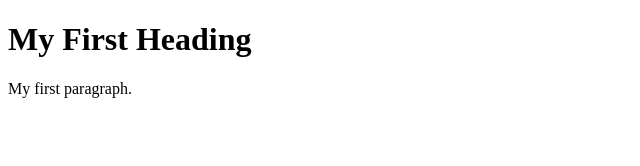
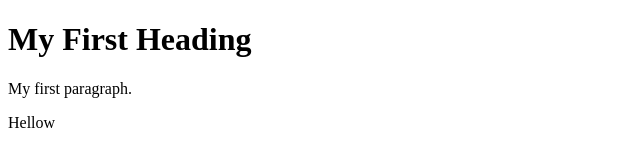
Before and after one commit to puttinanH/demo, a plain HTML site: page index.html in a window 1280 px wide. Shown: the full height of the page, 0-640 px from the left. Drawn offline with Linux system fonts and the light colour scheme.

Commit message:
add span hello

```diff
--- a/index.html
+++ b/index.html
@@ -5,7 +5,7 @@
 
     <h1>My First Heading</h1>
     <p>My first paragraph.</p>
-
+    <span>Hellow</span>
 </body>
 
 </html>
```
